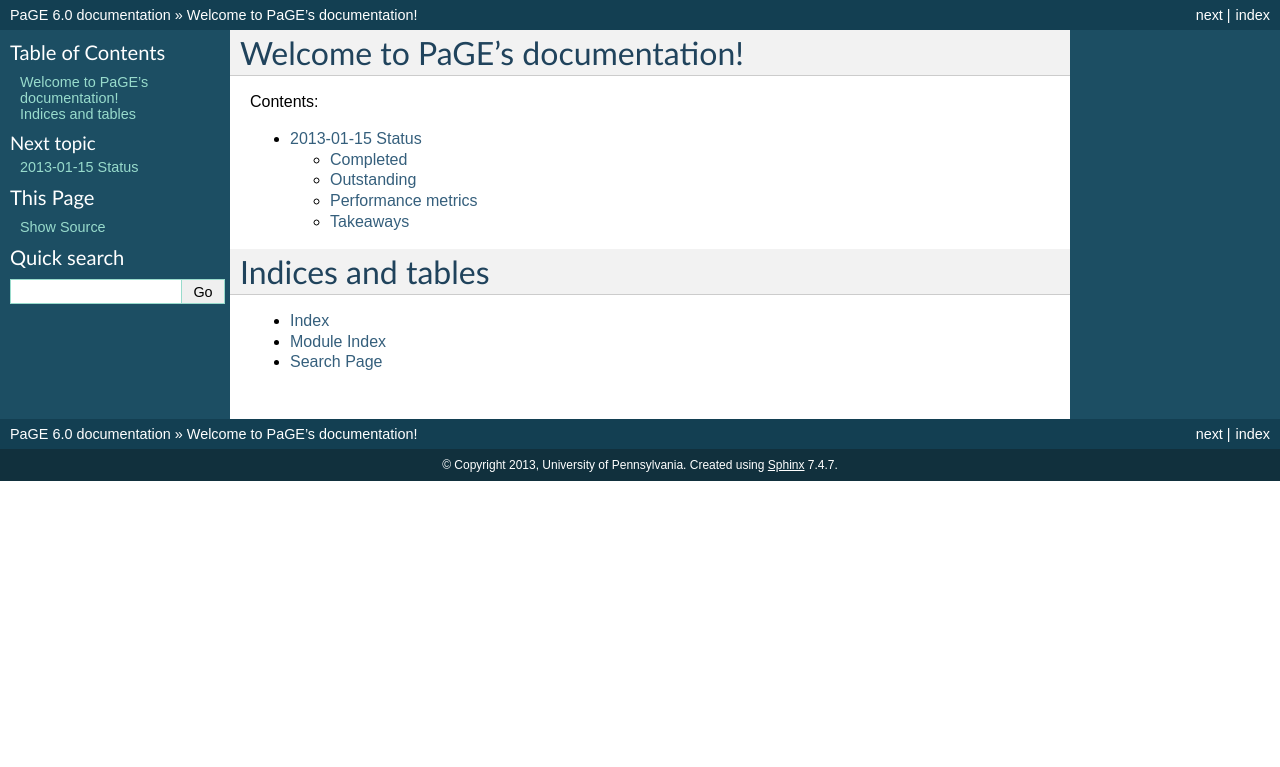
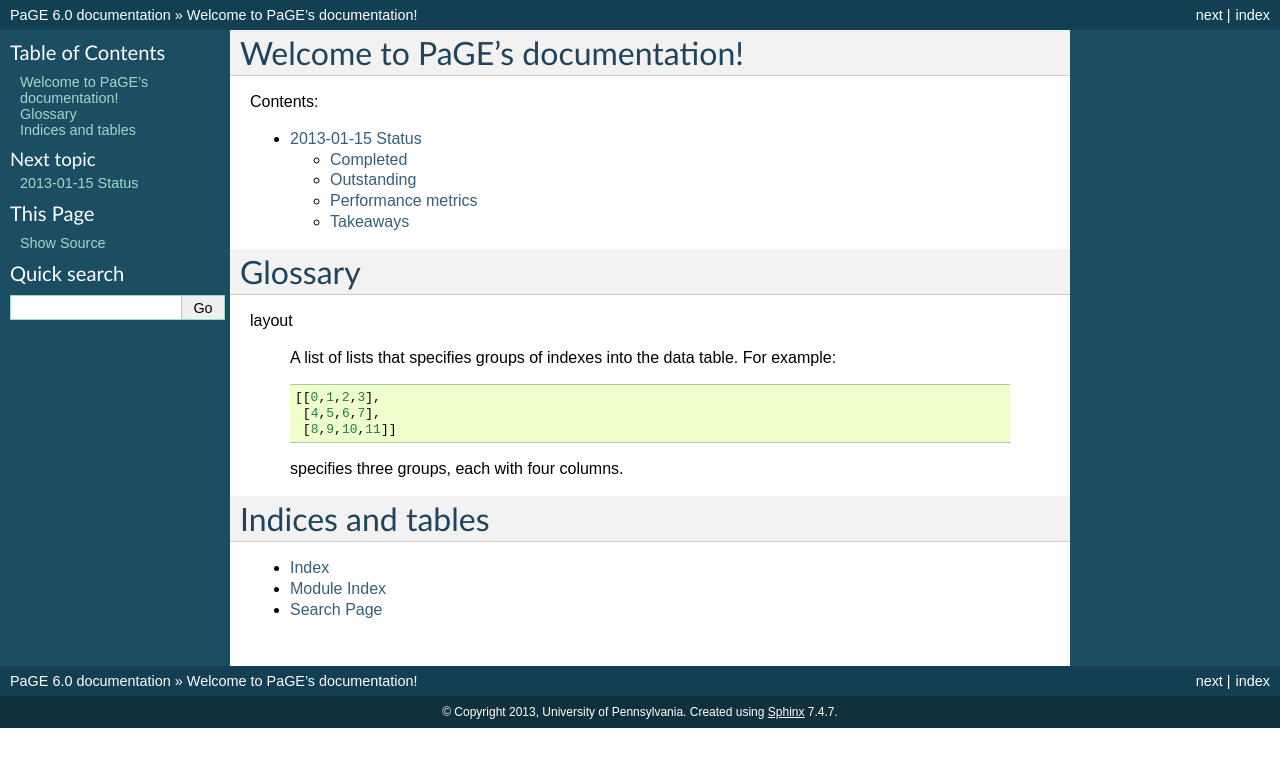
Before and after one commit to itmat/pade, a Sphinx documentation site: the page built from python/doc/index.rst, in a window 1280 px wide. Shown: the top 767 px of the page. Built offline with Sphinx 7.4.7, drawn with Linux system fonts in a browser that asks for light colours.

Commit message:
Minor cleanup

```diff
--- a/python/doc/index.rst
+++ b/python/doc/index.rst
@@ -13,6 +13,21 @@ Contents:
 
    2013-01-15_status
 
+Glossary
+========
+
+layout
+
+    A list of lists that specifies groups of indexes into the data
+    table. For example::
+
+     [[0,1,2,3],
+      [4,5,6,7],
+      [8,9,10,11]]
+
+    specifies three groups, each with four columns.
+
+
 Indices and tables
 ==================
 
```
Also changed, not shown: 2 other files.
